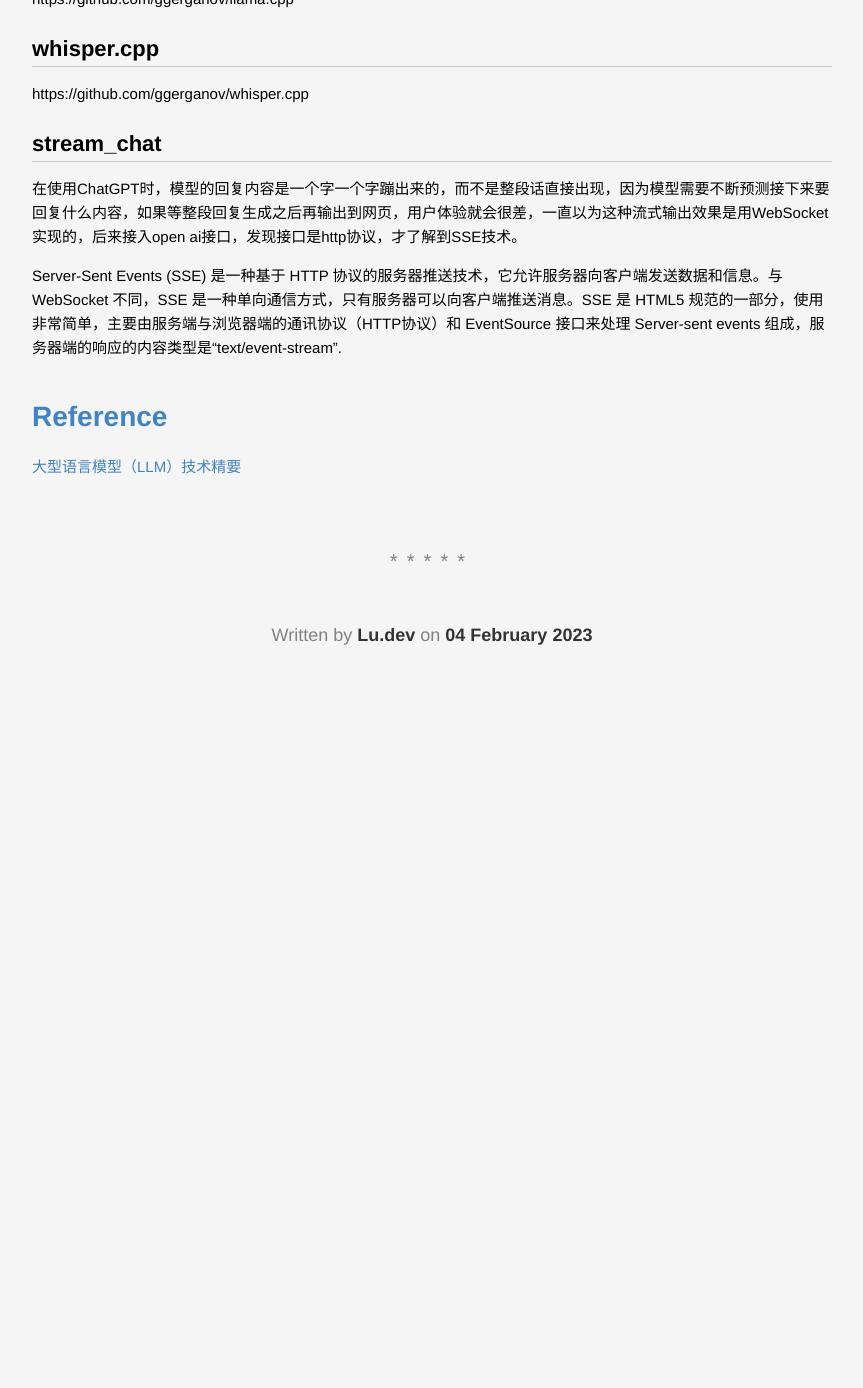
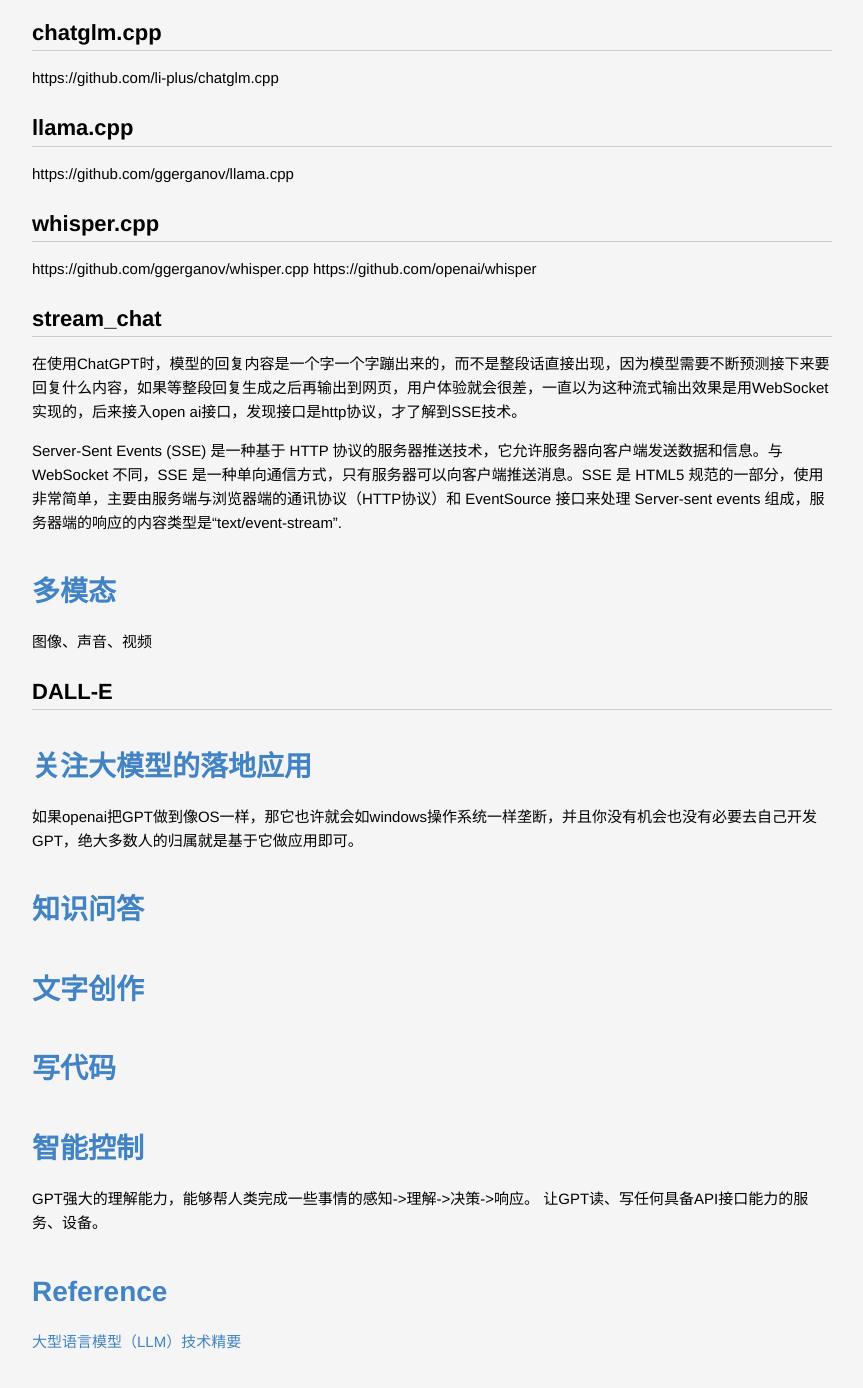
Before and after one commit to lucky521/blog, a Jekyll site: the page built from _posts/ml/2023-02-04-LLM.markdown, in a window 1280 px wide and 1400 px high, scrolled down 3919 px. Shown: the top 1388 px of the window, without its empty margins (208-1071 px from the left). Built offline with Jekyll 4.4.1, drawn with Linux system fonts in a browser that asks for light colours; before the commit the page ends 4696 px from its top, so only the background shows below that; some of the changed text lies outside the part shown.

Commit message:
update blog

```diff
--- a/_posts/ml/2023-02-04-LLM.markdown
+++ b/_posts/ml/2023-02-04-LLM.markdown
@@ -111,6 +111,7 @@
 
 ## whisper.cpp
 https://github.com/ggerganov/whisper.cpp
+https://github.com/openai/whisper
 
 
 
@@ -125,5 +126,33 @@
 
 
 
+# 多模态
+
+图像、声音、视频
+
+## DALL-E
+
+
+
+
+
+
+
+# 关注大模型的落地应用
+如果openai把GPT做到像OS一样，那它也许就会如windows操作系统一样垄断，并且你没有机会也没有必要去自己开发GPT，绝大多数人的归属就是基于它做应用即可。
+
+# 知识问答
+
+# 文字创作
+
+# 写代码
+
+# 智能控制
+GPT强大的理解能力，能够帮人类完成一些事情的感知->理解->决策->响应。
+让GPT读、写任何具备API接口能力的服务、设备。
+
+
+
+
 # Reference
 [大型语言模型（LLM）技术精要](https://zhuanlan.zhihu.com/p/597586623)
```
Also changed, not shown: _posts/language/2019-07-15-java.markdown (+10 -0 lines), _posts/tech/2020-09-03-x-webbrowser.markdown (added, +29 -0 lines).
